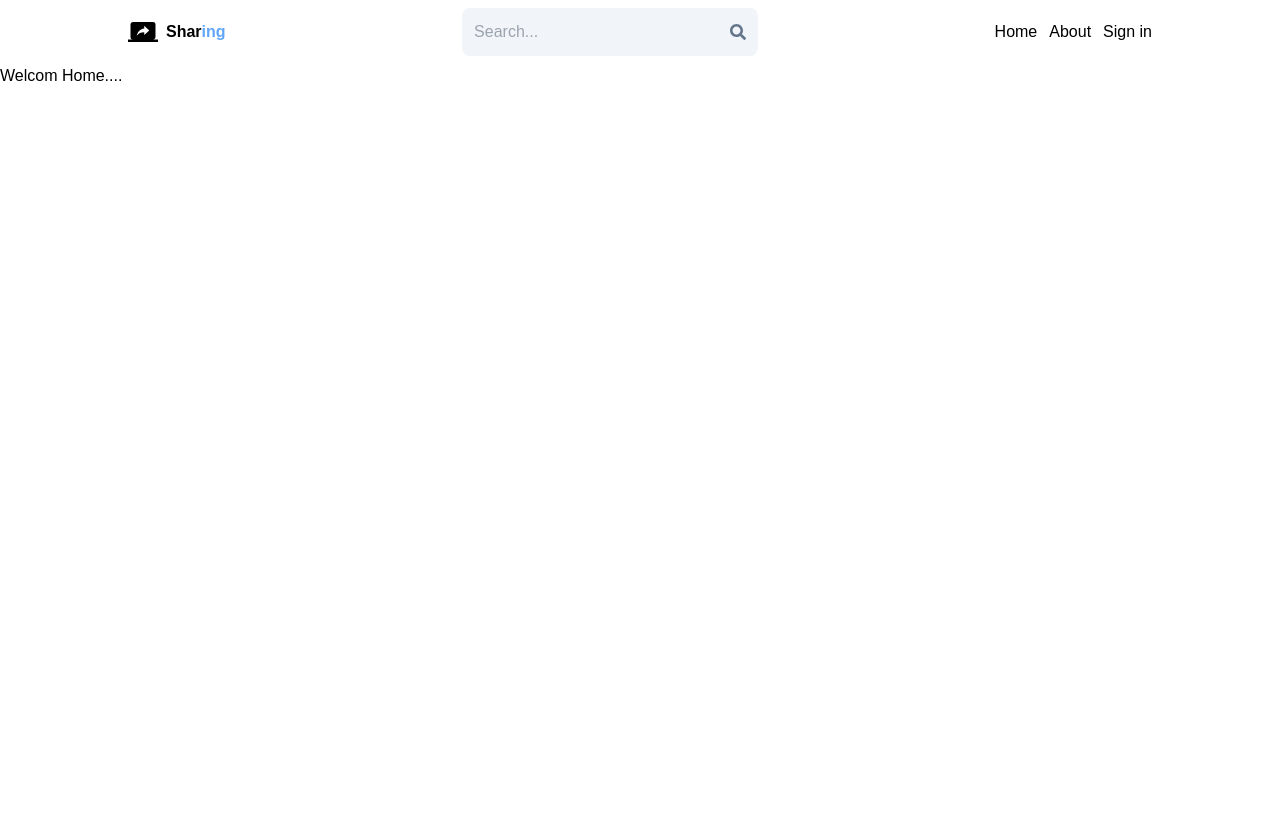
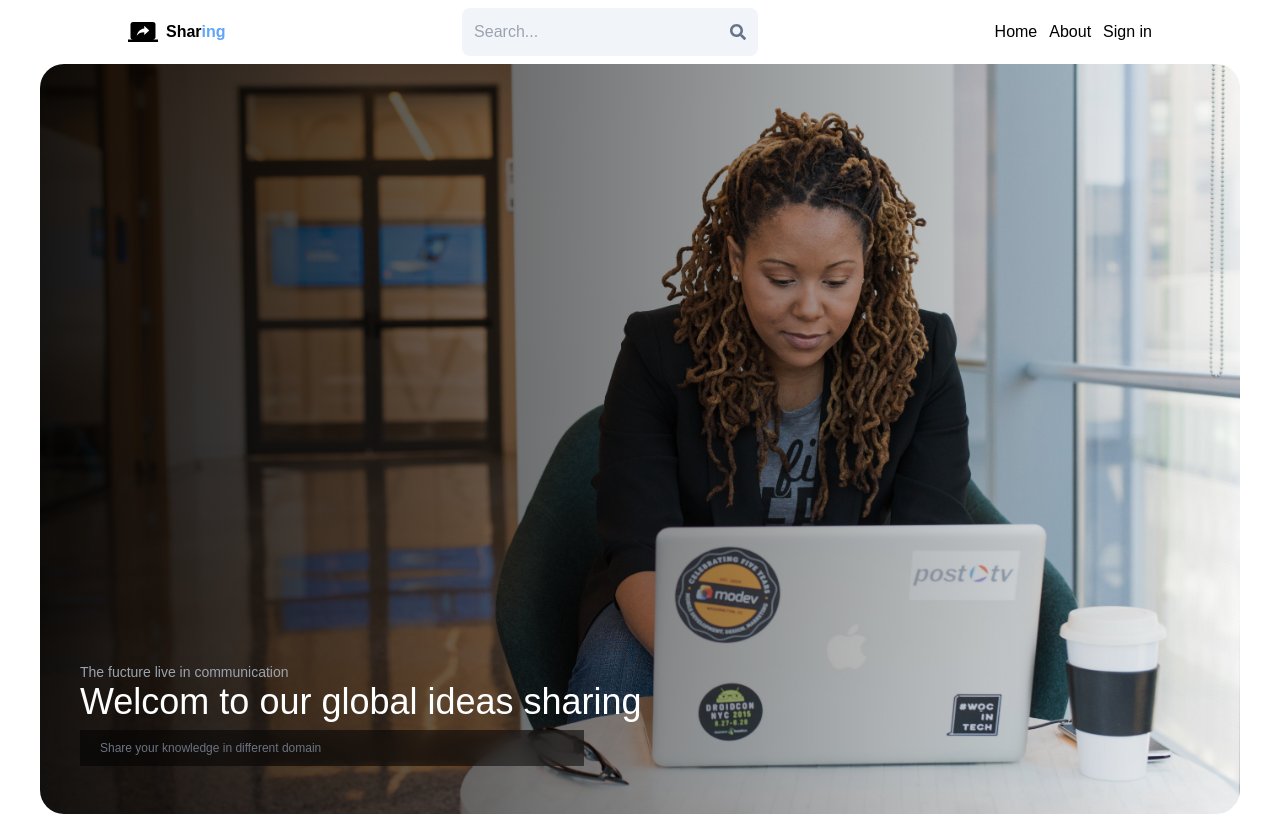
Before and after one commit to tchasinga/sharing-ideas-blogs, a React (Vite) app in the folder frontend/: page / in a window 1280 px wide. Before the commit the page ends 800 px from the top, so only its background shows below. Built offline with nearby package versions, Linux system fonts and the light colour scheme; what ldrs would draw is missing.

Commit message:
new code added

```diff
--- a/frontend/src/Pages/Home.jsx
+++ b/frontend/src/Pages/Home.jsx
@@ -1,9 +1,15 @@
-
+import Oneimg from '../Img/pexels-christina-morillo-1181259.jpg'
 
 export default function Home() {
   return (
-    <div>
-      <h1>Welcom Home....</h1>
+    <div className='px-10'>
+      <div className="h-[750px] relative object-cover w-full rounded-3xl mb-6" style={{background: `linear-gradient(to right, rgba(0, 0, 0, 0.9), rgba(0, 0, 0, 0)), url(${Oneimg}) center no-repeat`, backgroundSize: "cover",}}>
+      <div className="text-white  absolute bottom-12 right-0 left-0 px-10 font-normal">
+           <p className='text-sm text-gray-400'>The fucture live in communication</p>
+           <h1 className='font-normal text-4xl'>Welcom to our global ideas sharing</h1>
+           <h3 className="text-xs text-gray-500 flex justify-start mt-2 bg-black">Share your knowledge in different domain</h3>
+        </div>
+      </div>
     </div>
   )
 }
--- a/frontend/src/index.css
+++ b/frontend/src/index.css
@@ -169,3 +169,10 @@
 .maxWidth{
   max-width: 300px;
 }
+
+.bg-black{
+  background-color: #0000007e;
+  padding: 10px 20px;
+  width: 45%;
+  backdrop-filter: blur(10px);
+}
```
Also changed, not shown: frontend/src/Img/pexels-christina-morillo-1181259.jpg (added).
